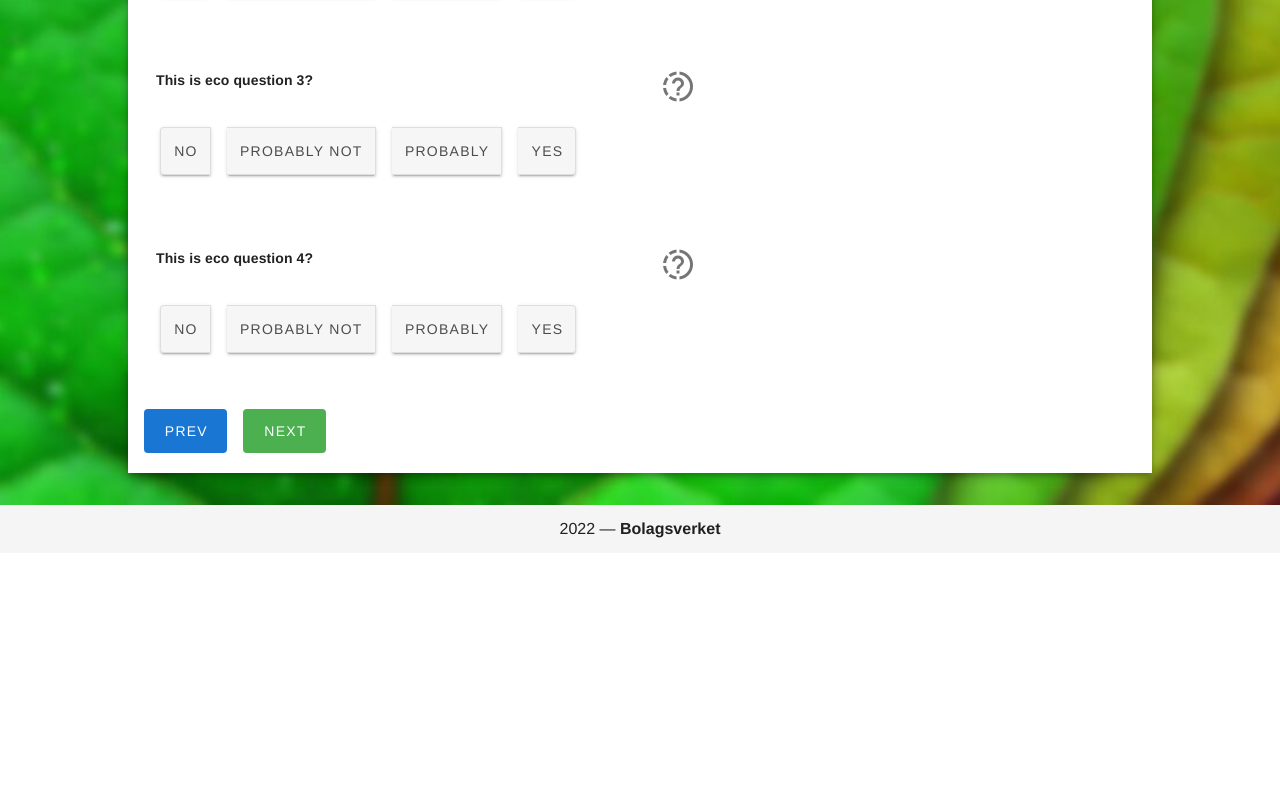
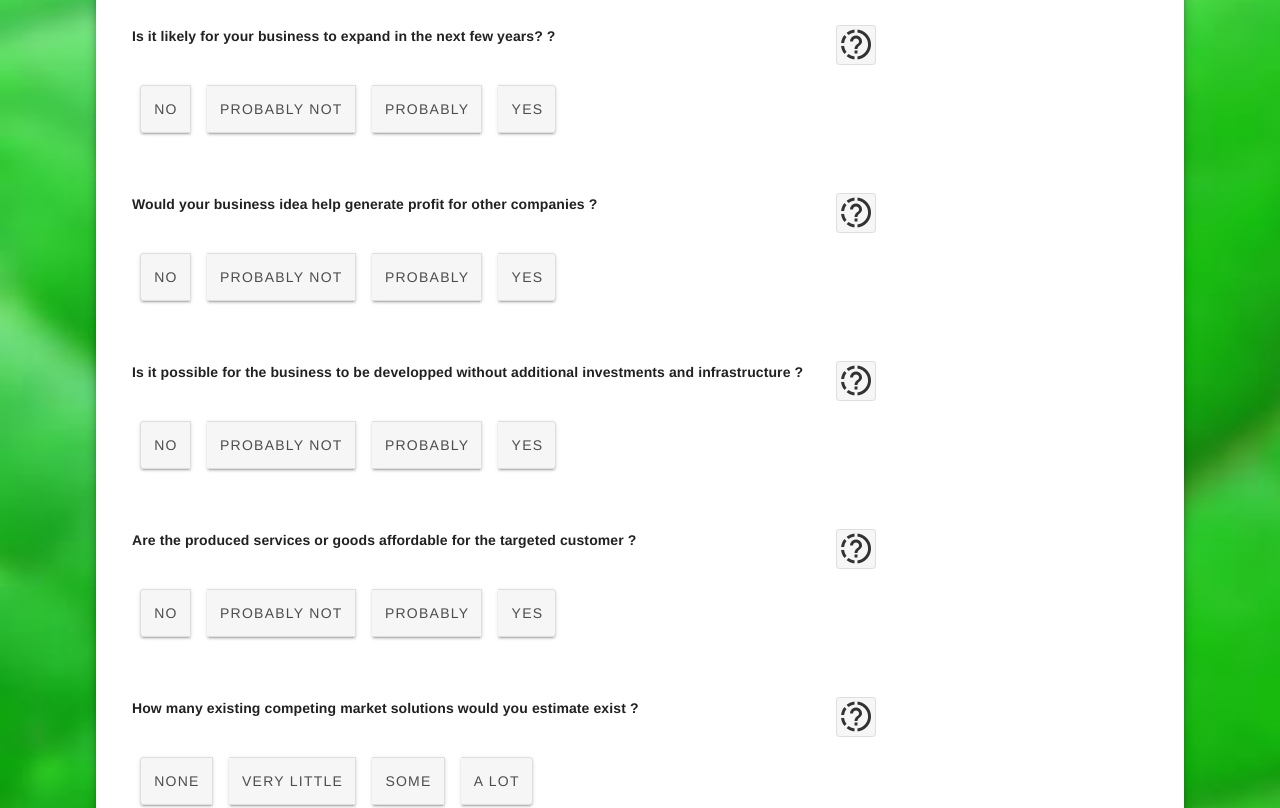
Before and after one commit to ClemLef/SIMS-bolagsverket, a Vue app in the folder testvue/: page /#/form in a window 1280 px wide. Shown: the part 511-1319 px from the top of the page. Before the commit the page ends 1064 px from the top, so only its background shows below. Built offline with nearby package versions, Linux system fonts and the light colour scheme.

Commit message:
Added help button and textfield  for questions on formpage

```diff
--- a/testvue/src/views/FormPage.vue
+++ b/testvue/src/views/FormPage.vue
@@ -1,43 +1,75 @@
 <template>
 
-  <v-card elevation="5" width="80%" class="mx-auto my-8">
+  <v-card elevation="5" width="85%" class="mx-auto my-8">
+
+    <!-- Tabs for the question form -->
     <v-tabs
     v-model='tab'
     background-color="green darken-4"
-    center-active
-    dark>
+    dark
+    >
 
     <!-- ############################################################# TAB 1 -->
     <v-tab ripple href='#tab-1' @click="setCurrentTab(1)"> Economical </v-tab>
     <v-tab-item value='tab-1'>
 
       <!-- Tab Content -->
-        <v-card-text class="text-left font-weight-black my-5"
+      <v-card-text
+      class="text-left font-weight-black my-5 mx-5"
       v-show="currentTab == 1"
       v-for="(question, index) in ecoQuestions"
       :key="question.text">
 
+        <!-- Row 1 contains question text, help button for extra information and help information -->
+        <v-layout row class="mx-auto my-5">
+
+          <!-- Question text -->
+          <v-flex md8 >
+            <p> {{question.text}} </p>
+          </v-flex>
+
+          <!-- Help button for extra information about the question -->
+          <v-flex md1>
+            <v-btn-toggle>
+              <v-btn fab small rounded @click="showInfo(question)">
+                <v-icon large>  mdi-progress-question </v-icon>
+              </v-btn>
+            </v-btn-toggle>
+          </v-flex>
 
 
-        <v-row class="mx-auto">
-          <v-col>
-            <p> {{question.text}} </p>
-          </v-col>
-          <v-col >
-            <v-icon large right>  mdi-progress-question </v-icon>
-          </v-col>
-        </v-row>
+          <!-- Help text about the question -->
+          <v-flex md4 class="mx-5">
+            <v-card elevation="5" shaped v-if="question.showInfo">
+              <v-card-text class="text--primary font-weight-black">
+                <p > {{question.info}} </p>
+              </v-card-text>
+            </v-card>
+          </v-flex>
 
-          <!-- Answer buttons -->
-          <v-row class="my-5 mx-2">
-              <v-btn-toggle v-model="listOfAnswer[index]" multiple >
-                <v-btn elevation="2" class="mx-2" v-for="button in answerButton" :key="button.text" @click="debugLog"> {{button.text}} </v-btn>
+        </v-layout>
+
+          <!-- Second row contains answer buttons -->
+          <v-layout row class="mx-auto">
+
+            <v-flex>
+              <!-- Answer question have answer set 1, show buttons with option: No, Probably Not, Probably, Yes -->
+              <v-btn-toggle v-model="listOfAnswer[index]" multiple v-if="question.answerSet == 1">
+                <v-btn elevation="2" class="mx-2" v-for="button in answerButtonTextSet_1" :key="button.text" @click="debugLog"> {{button.text}} </v-btn>
               </v-btn-toggle>
-            </v-row>
+
+              <!-- Answer question have answer set 2, show buttons with option: None, Very Little, Some, A lot -->
+              <v-btn-toggle v-model="listOfAnswer[index]" multiple v-if="question.answerSet == 2">
+                <v-btn elevation="2" class="mx-2" v-for="button in answerButtonTextSet_2" :key="button.text" @click="debugLog"> {{button.text}} </v-btn>
+              </v-btn-toggle>
+            </v-flex>
+
+          </v-layout>
+
       </v-card-text>
 
-          <!-- Prev and Next button -->
-          <v-row class="my-5 mx-2">
+      <!-- Prev and Next button, increment or decrement current tab counter -->
+      <v-row class="mx-8 my-15">
         <v-btn class="mx-2" depressed color="primary" large @click="prevTab"> Prev </v-btn>
         <v-btn class="mx-2" depressed color="success" large @click="nextTab"> Next </v-btn>
       </v-row>
@@ -47,31 +79,71 @@
 
       <!-- ############################################################# TAB 2 -->
       <v-tab ripple href='#tab-2' @click="setCurrentTab(2)"> Social </v-tab>
-
     <v-tab-item value='tab-2'>
 
-        <v-card-text class="text-left font-weight-black my-5"
+      <!-- Tab Content -->
+      <v-card-text
+      class="text-left font-weight-black my-5 mx-5"
       v-show="currentTab == 2"
       v-for="(question, index) in socQuestions"
       :key="question.text">
 
+        <!-- Row 1 contains question text, help button for extra information and help information -->
+        <v-layout row class="mx-auto my-5">
+
+          <!-- Question text -->
+          <v-flex md8 >
             <p> {{question.text}} </p>
+          </v-flex>
 
-          <!-- Answer buttons -->
-          <v-row class="my-5 mx-2">
-            <v-btn-toggle v-model="listOfAnswer[index]" multiple >
-              <v-btn elevation="2" class="mx-2" v-for="button in answerButton" :key="button.text" @click="debugLog"> {{button.text}} </v-btn>
+          <!-- Help button for extra information about the question -->
+          <v-flex md1>
+            <v-btn-toggle>
+              <v-btn fab small rounded @click="showInfo(question)">
+                <v-icon large>  mdi-progress-question </v-icon>
+              </v-btn>
             </v-btn-toggle>
-          </v-row>
+          </v-flex>
+
+
+          <!-- Help text about the question -->
+          <v-flex md4 class="mx-5">
+            <v-card elevation="5" shaped v-if="question.showInfo">
+              <v-card-text class="text--primary font-weight-black">
+                <p > {{question.info}} </p>
+              </v-card-text>
+            </v-card>
+          </v-flex>
+
+        </v-layout>
+
+          <!-- Second row contains answer buttons -->
+          <v-layout row class="mx-auto">
+
+            <v-flex>
+              <!-- Answer question have answer set 1, show buttons with option: No, Probably Not, Probably, Yes -->
+              <v-btn-toggle v-model="listOfAnswer[index]" multiple v-if="question.answerSet == 1">
+                <v-btn elevation="2" class="mx-2" v-for="button in answerButtonTextSet_1" :key="button.text" @click="debugLog"> {{button.text}} </v-btn>
+              </v-btn-toggle>
+
+              <!-- Answer question have answer set 2, show buttons with option: None, Very Little, Some, A lot -->
+              <v-btn-toggle v-model="listOfAnswer[index]" multiple v-if="question.answerSet == 2">
+                <v-btn elevation="2" class="mx-2" v-for="button in answerButtonTextSet_2" :key="button.text" @click="debugLog"> {{button.text}} </v-btn>
+              </v-btn-toggle>
+            </v-flex>
+
+          </v-layout>
+
       </v-card-text>
 
-        <!-- Prev and Next button -->
-        <v-row class="my-5 mx-2">
+      <!-- Prev and Next button, increment or decrement current tab counter -->
+      <v-row class="mx-8 my-15">
         <v-btn class="mx-2" depressed color="primary" large @click="prevTab"> Prev </v-btn>
         <v-btn class="mx-2" depressed color="success" large @click="nextTab"> Next </v-btn>
       </v-row>
 
     </v-tab-item>
+
 
       <!-- ############################################################# TAB 3 -->
       <v-tab ripple href='#tab-3'> Economical </v-tab>
@@ -86,24 +158,8 @@
     <!-- End of tabs -->
     </v-tabs>
 
-  <!-- End of Cad -->
+  <!-- End of Card -->
   </v-card>
-
-<!--
-  <v-slider class="my-5"
-    v-model="value"
-    step="25"
-    ticks="always"
-    :tick-labels="tickLabels"
-  > </v-slider>
-
-  <v-col cols="12" sm="3" md="8" >
-      <v-text-field label="Solo" solo>
-
-      </v-text-field>
-  </v-col> -->
-
-
 
 </template>
 
@@ -114,36 +170,103 @@
     data: () => ({
       // Used right now
 
-        answerButton: [
-          { text: 'No',           id: '1', toggle: false},
-          { text: 'Probably not', id: '2', toggle: false },
-          { text: 'Probably',     id: '3', toggle: false },
-          { text: 'Yes',          id: '4', toggle: false },
+      answerButtonTextSet_1: [
+        { text: 'No'          },
+        { text: 'Probably not'},
+        { text: 'Probably'    },
+        { text: 'Yes'         },
       ],
 
-        ecoQuestions: [
-          { text: 'This is eco question 1?'},
-          { text: 'This is an example of a very long eco question, how will the form handle this, no one knows. But one thing is for sure, it probably wont work as inteaded in the first try?'},
-          { text: 'This is eco question 3?'},
-          { text: 'This is eco question 4?'},
+      answerButtonTextSet_2: [
+        { text: 'None'       },
+        { text: 'Very Little'},
+        { text: 'Some'       },
+        { text: 'A lot'      },
       ],
 
+      // Here is the group of question with help info that will be shown in the Economical tab
+      ecoQuestions: [
+        {text: 'Will responsible purchasing policies be used within your business ?',
+        info: 'this is test info for eco question 1',
+        showInfo: false,
+        answerSet: 1},
+
+        {text: 'Do you plan to use Fskattsedel for your business ?',
+        info: 'this is test info for eco question 2',
+        showInfo: false,
+        answerSet: 1},
+
+        {text: 'Is it likely for your business to expand in the next few years? ?',
+        info: 'here is an example of a very long help description, how will the form handle this, no one knows. But one thing is for sure, it probably wont work as inteaded on the first try?',
+        showInfo: false,
+        answerSet: 1},
+
+        {text:'Would your business idea help generate profit for other companies ?',
+        info: 'this is test info for eco question 4',
+        showInfo: false,
+        answerSet: 1},
+
+        {text:'Is it possible for the business to be developped without additional investments and infrastructure ?',
+        info: 'this is test info for eco question 5',
+        showInfo: false,
+        answerSet: 1},
+
+        {text:'Are the produced services or goods affordable for the targeted customer ?',
+        info: 'this is test info for eco question 6',
+        showInfo: false,
+        answerSet: 1},
+
+        {text:'How many existing competing market solutions would you estimate exist ?',
+        info: 'this is test info for eco question 7',
+        showInfo: false,
+        answerSet: 2},
+
+        {text:'How much energy do you estimate your business will use ?',
+        info: 'this is test info for eco question 8',
+        showInfo: false,
+        answerSet: 2},
+
+        {text:'Do you plan to use green energy for most of the energy consumption ?',
+        info: 'this is test info for eco question 9',
+        showInfo: false,
+        answerSet: 1},
+
+        {text:'How much do you plan to invest to make your business more green?',
+        info: 'this is test info for eco question 10',
+        showInfo: false,
+        answerSet: 2},
+
+        {text:'Is it ahead of the technology compared to existing market solutions?',
+        info: 'this is test info for eco question 11',
+        showInfo: false,
+        answerSet: 1},
+
+        {text:'By changing your processes to be more ecological, would your company still be able to satisfy customer needs?',
+        info: 'this is test info for eco question 12',
+        showInfo: false,
+        answerSet: 1},
+      ],
+
+      // Here is the group of question with help info that will be shown in the Social tab
       socQuestions: [
-          { text: 'This is soc question 1?'},
-          { text: 'This is soc question 2?'},
-          { text: 'This is soc question 3?'},
-          { text: 'This is soc question 4?'},
+        {text: 'Are there any measures taken to improve working conditions ? example: Work from home, schedule, workload..',
+        info: 'this is test info for soc question 1',
+        showInfo: false,
+        answerSet: 2},
+
+        {text: 'Are there any measures taken to improve safety in the work environment ?',
+        info: 'this is test info for soc question 2',
+        showInfo: false,
+        answerSet: 2},
       ],
+
+
 
       listOfAnswer: [],
       currentTab: 1,
       tab: 'tab-1',
+    }),
 
-        // Not used right now
-
-        value: 0,
-        tickLabels: ['Terrible!', 'Bad', 'Okay', 'Good', 'Excellent!'],
-      }),
 
     methods: {
 
@@ -175,13 +298,17 @@
         this.currentTab = tab;
       },
 
+      showInfo(question){
+        if(question.showInfo == true){
+          question.showInfo = false;
+        } else{
+          question.showInfo = true;
+        }
+      },
+
       debugLog(){
         // console.log(this.listOfAnswer);
       }
     }
   }
 </script>
-
-<style>
-
-</style>
```
Lines whose indentation alone changed are shown as unchanged.
